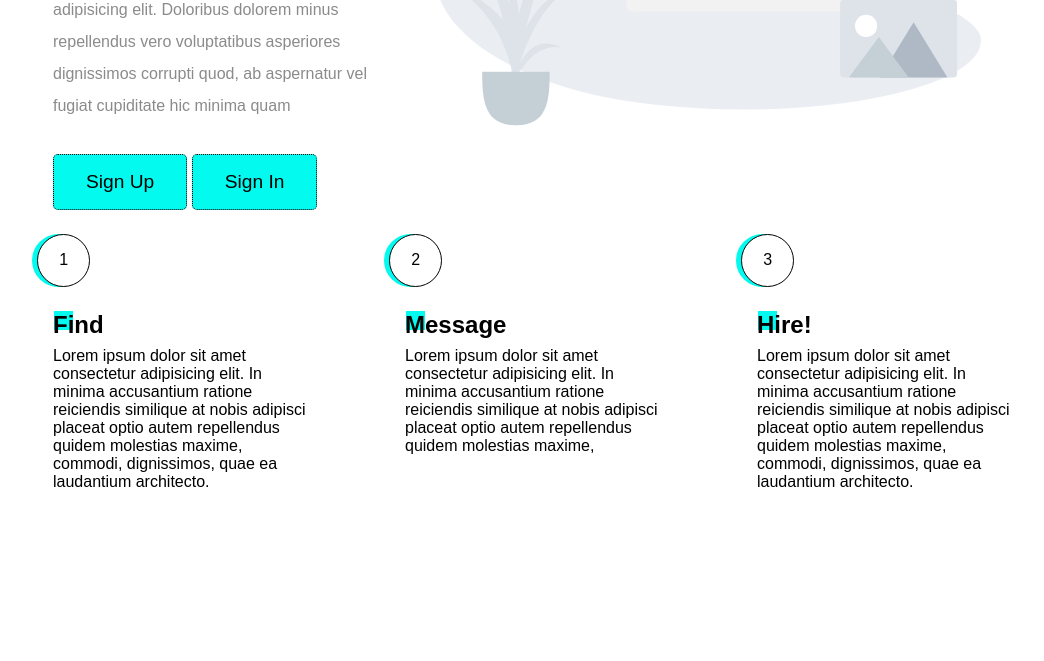
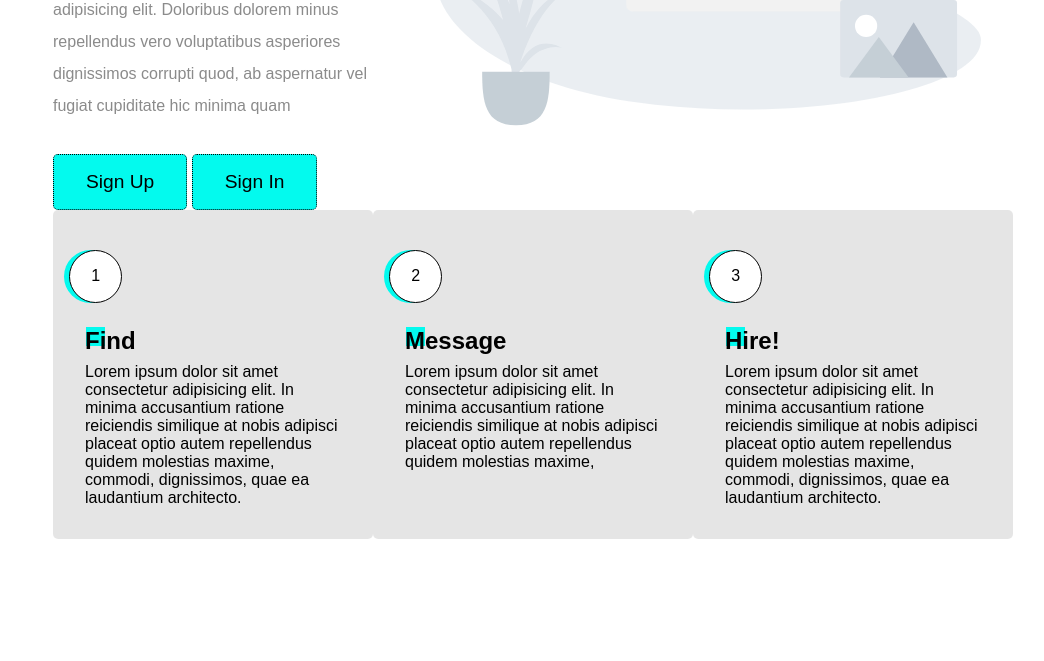
Before and after one commit to MauricioHenaoRestrepo/20220922_FrontEnd_Clase23, a plain HTML site: page index.html in a window 1280 px wide. Shown: the part 555-1216 px from the top of the page, without its empty margins (107-1151 px from the left). Drawn offline with Linux system fonts and the light colour scheme.

Commit message:
Add files via upload

```diff
--- a/css/style.scss
+++ b/css/style.scss
@@ -77,6 +77,9 @@ section {
     justify-content: space-between;
     div.card {
         padding: 1rem 0;
+        background-color: rgb(0, 0, 0, 0.1);
+        padding: 2rem;
+        border-radius: 5px;
         div.circle {
             background-color: #ffffff;
             border: 1px solid #000000;
```
Also changed, not shown: css/style.css, 1 other file.
